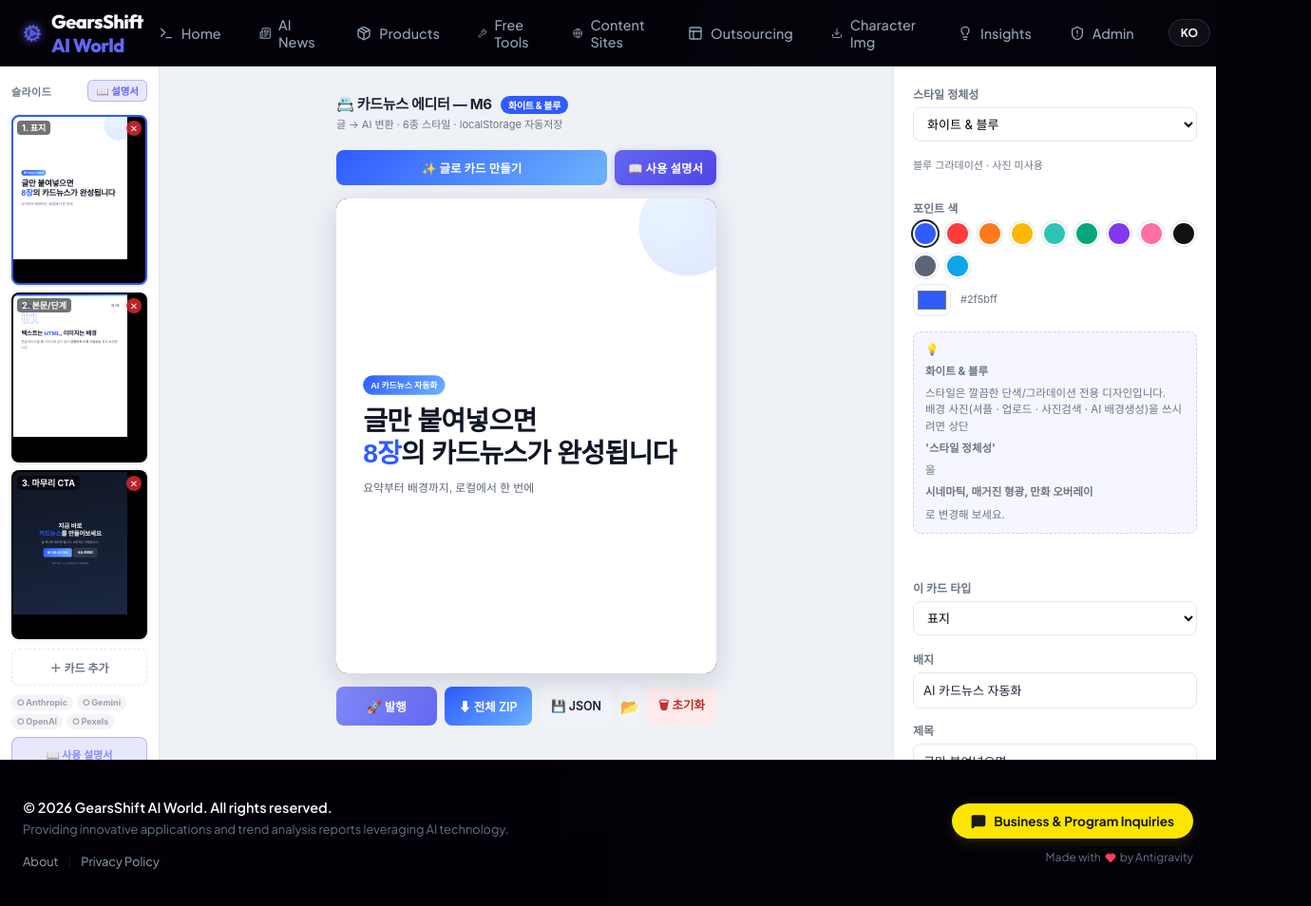
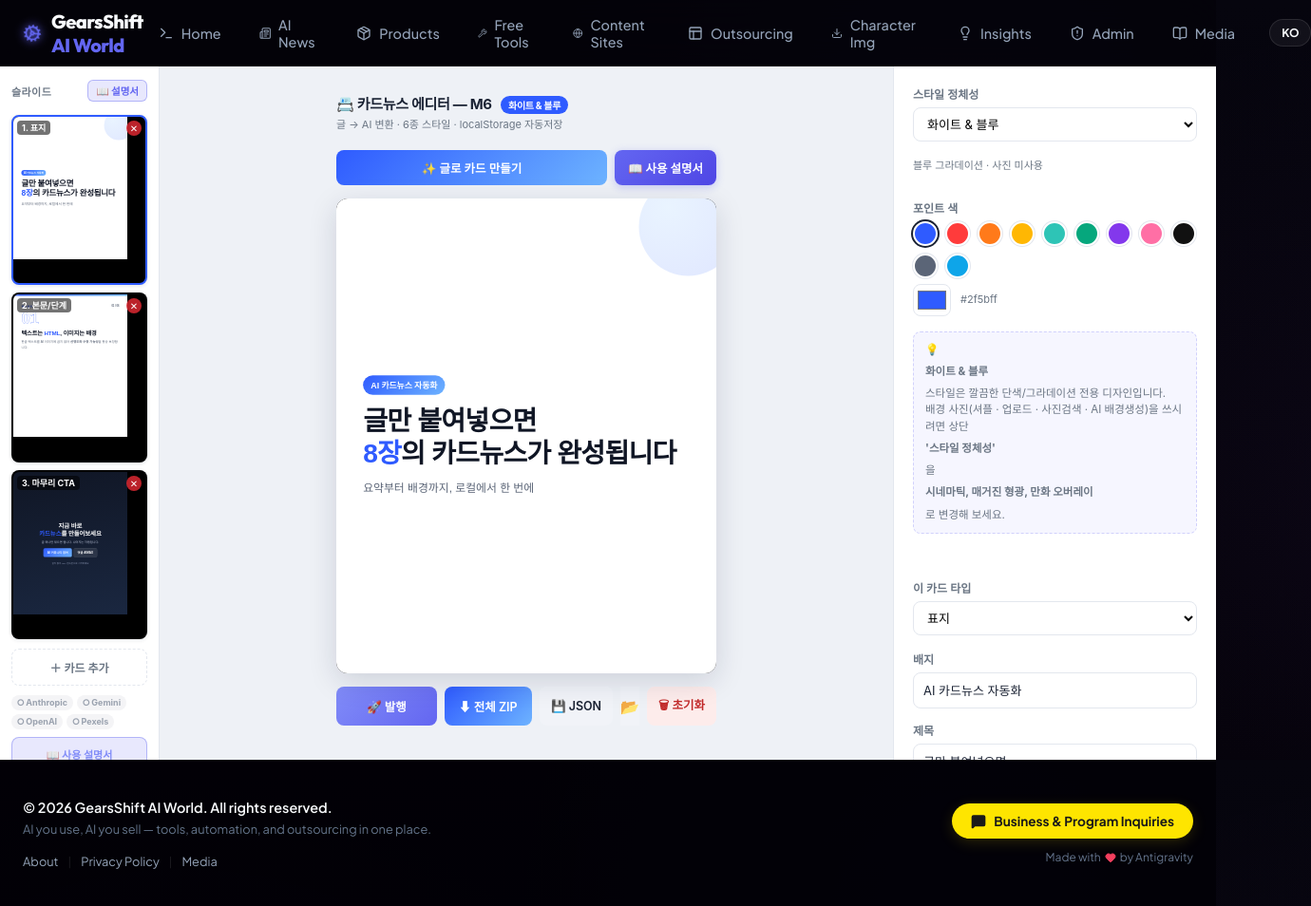
Before and after one commit to ParkJinHee67/ai-world-homepage, a Next.js app in the folder ai-world-nextjs/: page /cardnews/editor in a window 1280 px wide. Shown: the whole page at 95% size, 1380 px wide, since content can reach past the window. Built offline with nearby package versions, Linux system fonts and the light colour scheme; a web font is replaced by a local one.

Commit message:
feat: AI월드 헤더·탭·미디어 링크를 톱니바꿈 역할에 맞춤
- 히어로 태그라인 「쓰는 AI, 파는 AI」
- 네비/푸터에 미디어(jinheestate.blog) 링크
- 필터 탭을 전체/상품/무료도구/외주/인사이트로 정리 (외주에 Content 포함)

```diff
--- a/ai-world-nextjs/app/LanguageContext.jsx
+++ b/ai-world-nextjs/app/LanguageContext.jsx
@@ -11,20 +11,22 @@ const translations = {
     'nav.news': 'AI 뉴스',
     'nav.video': '상품',
     'nav.freetool': '무료도구',
-    'nav.content': '콘텐츠사이트',
+    'nav.content': '콘텐츠',
     'nav.cardnews': '카드뉴스자동화',
     'nav.download': '주인공 이미지',
-    'nav.homepage': '외주프로젝트',
+    'nav.homepage': '외주',
     'nav.insights': '인사이트',
     'nav.admin': '관리자',
+    'nav.media': '미디어',
     'brand.title': '톱니바꿈',
     'brand.subtitle': 'AI월드',
 
     // Hero
     'hero.badge': 'PORTFOLIO & INSIGHTS',
+    'hero.tagline': '쓰는 AI, 파는 AI',
     'hero.title_pre': '톱니바꿈',
     'hero.title_post': 'AI월드',
-    'hero.desc': '실무에서 검증된 AI 자동화 솔루션과 최첨단 AI 어플리케이션 및 인사이트를 활용하여 업무의 한계를 넓혀보세요.',
+    'hero.desc': '쓰는 AI, 파는 AI. 실무에서 검증된 AI 자동화·어플리케이션·외주 솔루션으로 업무의 한계를 넓혀보세요.',
     'hero.stat.today': '오늘 방문자',
     'hero.stat.total': '누적 방문자',
     'hero.stat.downloads': '주인공 이미지 다운로드',
@@ -41,8 +43,8 @@ const translations = {
     'cat.all': '전체',
     'cat.recommend': '상품',
     'cat.freetool': '무료도구',
-    'cat.content': '콘텐츠사이트',
-    'cat.app': '외주프로젝트',
+    'cat.content': '콘텐츠',
+    'cat.app': '외주',
     'cat.insight': '인사이트',
 
     // CardNews Banner & Section
@@ -218,9 +220,10 @@ const translations = {
 
     // Footer
     'footer.copyright': '© {year} 톱니바꿈 AI월드. All rights reserved.',
-    'footer.desc': 'AI 기술을 활용한 혁신적인 어플리케이션과 트렌드 분석 리포트를 제공합니다.',
+    'footer.desc': '쓰는 AI, 파는 AI — 실무 AI 도구·자동화·외주를 한곳에서.',
     'footer.link.about': '소개',
     'footer.link.privacy': '개인정보처리방침',
+    'footer.link.media': '미디어',
     'footer.inquiry': '프로그램 및 비즈니스 문의',
 
     // Privacy Page
@@ -240,14 +243,16 @@ const translations = {
     'nav.homepage': 'Outsourcing',
     'nav.insights': 'Insights',
     'nav.admin': 'Admin',
+    'nav.media': 'Media',
     'brand.title': 'GearsShift',
     'brand.subtitle': 'AI World',
 
     // Hero
     'hero.badge': 'PORTFOLIO & INSIGHTS',
+    'hero.tagline': 'AI you use, AI you sell',
     'hero.title_pre': 'GearsShift ',
     'hero.title_post': 'AI World',
-    'hero.desc': 'Expand the limits of your work by leveraging field-proven AI automation solutions, cutting-edge AI applications, and valuable insights.',
+    'hero.desc': 'AI you use, AI you sell. Expand your work with proven automation, apps, and outsourcing.',
     'hero.stat.today': 'Today\'s Visitors',
     'hero.stat.total': 'Total Visitors',
     'hero.stat.downloads': 'Character Image Downloads',
@@ -426,9 +431,10 @@ const translations = {
 
     // Footer
     'footer.copyright': '© {year} GearsShift AI World. All rights reserved.',
-    'footer.desc': 'Providing innovative applications and trend analysis reports leveraging AI technology.',
+    'footer.desc': 'AI you use, AI you sell — tools, automation, and outsourcing in one place.',
     'footer.link.about': 'About',
     'footer.link.privacy': 'Privacy Policy',
+    'footer.link.media': 'Media',
     'footer.inquiry': 'Business & Program Inquiries',
 
     // Privacy Page
--- a/ai-world-nextjs/app/layout.js
+++ b/ai-world-nextjs/app/layout.js
@@ -6,7 +6,7 @@ import { LanguageProvider } from "./LanguageContext";
 export const metadata = {
   metadataBase: new URL("https://ai.jinheestate.blog"),
   title: "톱니바꿈 AI월드",
-  description: "AI 기술을 활용하여 제작한 혁신적인 어플리케이션과 기술적 인사이트를 만나보세요.",
+  description: "쓰는 AI, 파는 AI. 실무 AI 도구·자동화·외주 솔루션을 한곳에서.",
   icons: {
     icon: "/favicon.svg",
     apple: "/icons/icon-192x192.png",
@@ -29,7 +29,7 @@ export default function RootLayout({ children }) {
     "@type": "WebSite",
     "name": "톱니바꿈 AI월드",
     "url": "https://ai.jinheestate.blog/",
-    "description": "AI 기술을 활용하여 제작한 혁신적인 어플리케이션과 가치 있는 기술적 인사이트를 만나보세요.",
+    "description": "쓰는 AI, 파는 AI. 실무 AI 도구·자동화·외주 솔루션을 한곳에서.",
     "publisher": {
       "@type": "Organization",
       "name": "톱니바꿈 AI월드",
--- a/ai-world-nextjs/components/Footer.jsx
+++ b/ai-world-nextjs/components/Footer.jsx
@@ -24,6 +24,10 @@ export default function Footer() {
             <Link href="/privacy" style={styles.footerLink}>
               {t('footer.link.privacy', '개인정보처리방침')}
             </Link>
+            <span style={styles.separator}>|</span>
+            <a href="https://jinheestate.blog/" target="_blank" rel="noopener noreferrer" style={styles.footerLink}>
+              {t('footer.link.media', '미디어')}
+            </a>
           </div>
         </div>
 
--- a/ai-world-nextjs/components/Navbar.jsx
+++ b/ai-world-nextjs/components/Navbar.jsx
@@ -2,7 +2,7 @@
 import React, { useState } from 'react';
 import Link from 'next/link';
 import { usePathname } from 'next/navigation';
-import { Terminal, Newspaper, Package, Wrench, Globe, Layout, Lightbulb, ShieldAlert, Menu, X, Cog, Download } from 'lucide-react';
+import { Terminal, Newspaper, Package, Wrench, Globe, Layout, Lightbulb, ShieldAlert, Menu, X, Cog, Download, BookOpen } from 'lucide-react';
 import { useLanguage } from '../app/LanguageContext';
 
 export default function Navbar() {
@@ -53,6 +53,17 @@ export default function Navbar() {
             );
           })}
 
+          <a
+            href="https://jinheestate.blog/"
+            target="_blank"
+            rel="noopener noreferrer"
+            className="nav-link"
+            style={{ display: 'flex', alignItems: 'center', gap: '8px' }}
+          >
+            <BookOpen size={16} />
+            {t('nav.media', '미디어')}
+          </a>
+
           {/* Language Toggle Button */}
           <button onClick={toggleLanguage} style={styles.langToggleBtn} className="lang-toggle-btn">
             {language === 'ko' ? 'EN' : 'KO'}
@@ -84,6 +95,18 @@ export default function Navbar() {
               </Link>
             );
           })}
+
+          <a
+            href="https://jinheestate.blog/"
+            target="_blank"
+            rel="noopener noreferrer"
+            onClick={() => setIsOpen(false)}
+            className="nav-link"
+            style={styles.mobileNavLink}
+          >
+            <BookOpen size={18} />
+            {t('nav.media', '미디어')}
+          </a>
 
           {/* Mobile Language Toggle */}
           <button
```
Also changed, not shown: ai-world-nextjs/app/HomeClient.jsx (+8 -4 lines).
